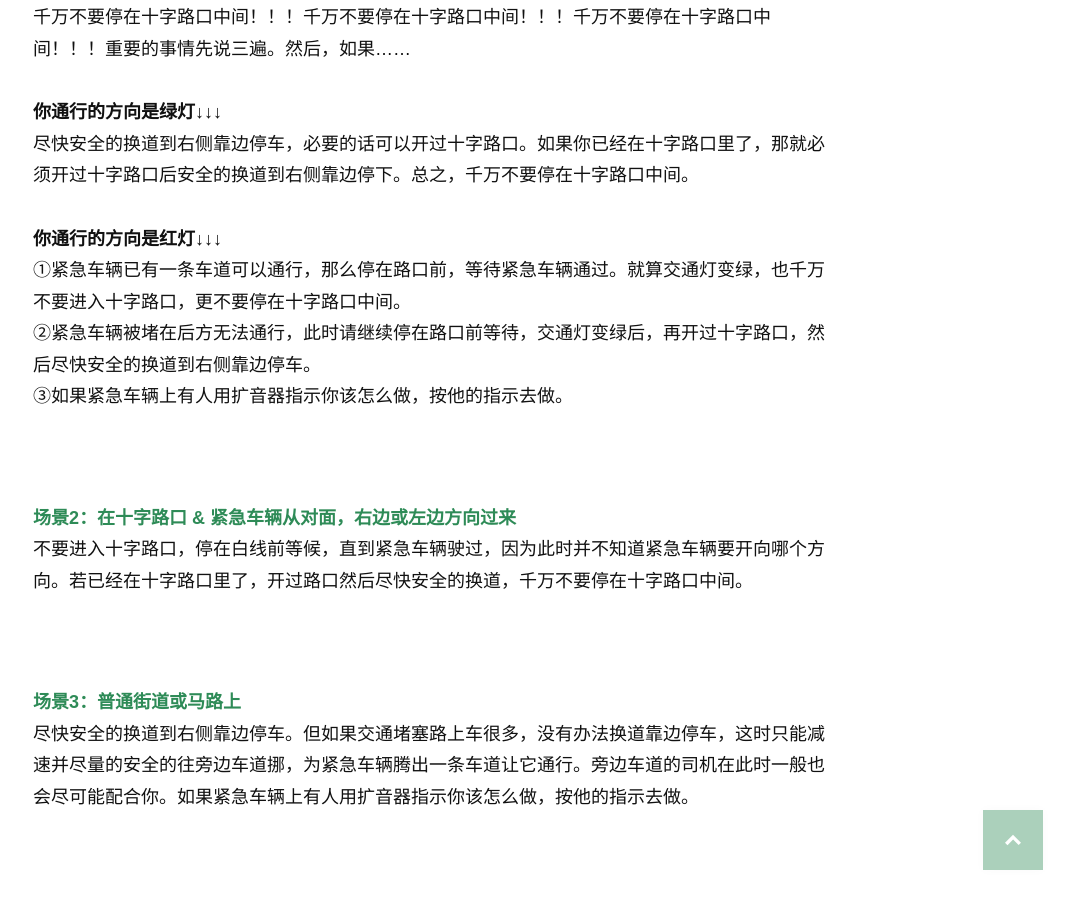
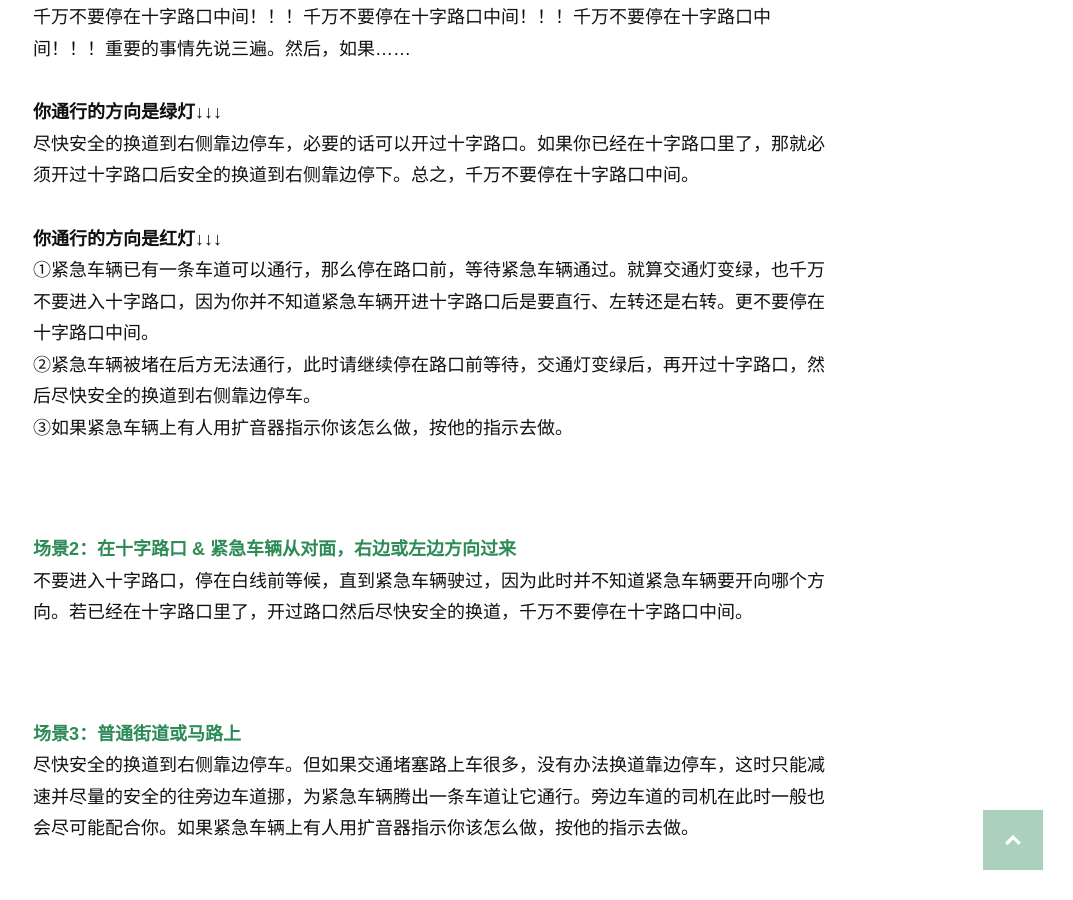
Before and after one commit to wolfwifee/wolfwifee.github.com, a Jekyll site: the page built from _posts/2016-04-13-what-to-do-when-sees-an-oncoming-emergency-vehicle.md, in a window 1280 px wide and 900 px high, scrolled down 1114 px. Shown: the whole window, without its empty margins (207-1280 px from the left). Built offline with Jekyll 4.4.1, drawn with Linux system fonts in a browser that asks for light colours; nearby versions of some CDN libraries; some web fonts are replaced; comment, search, counter and statistics services are not loaded.

Commit message:
Update 2016-04-13-what-to-do-when-sees-an-oncoming-emergency-vehicle.md

```diff
--- a/_posts/2016-04-13-what-to-do-when-sees-an-oncoming-emergency-vehicle.md
+++ b/_posts/2016-04-13-what-to-do-when-sees-an-oncoming-emergency-vehicle.md
@@ -33,7 +33,7 @@ date: 2016-04-14
 
 
 **你通行的方向是红灯↓↓↓**<br>
-①紧急车辆已有一条车道可以通行，那么停在路口前，等待紧急车辆通过。就算交通灯变绿，也千万不要进入十字路口，更不要停在十字路口中间。<br>
+①紧急车辆已有一条车道可以通行，那么停在路口前，等待紧急车辆通过。就算交通灯变绿，也千万不要进入十字路口，因为你并不知道紧急车辆开进十字路口后是要直行、左转还是右转。更不要停在十字路口中间。<br>
 ②紧急车辆被堵在后方无法通行，此时请继续停在路口前等待，交通灯变绿后，再开过十字路口，然后尽快安全的换道到右侧靠边停车。<br>
 ③如果紧急车辆上有人用扩音器指示你该怎么做，按他的指示去做。<br>
 
```
